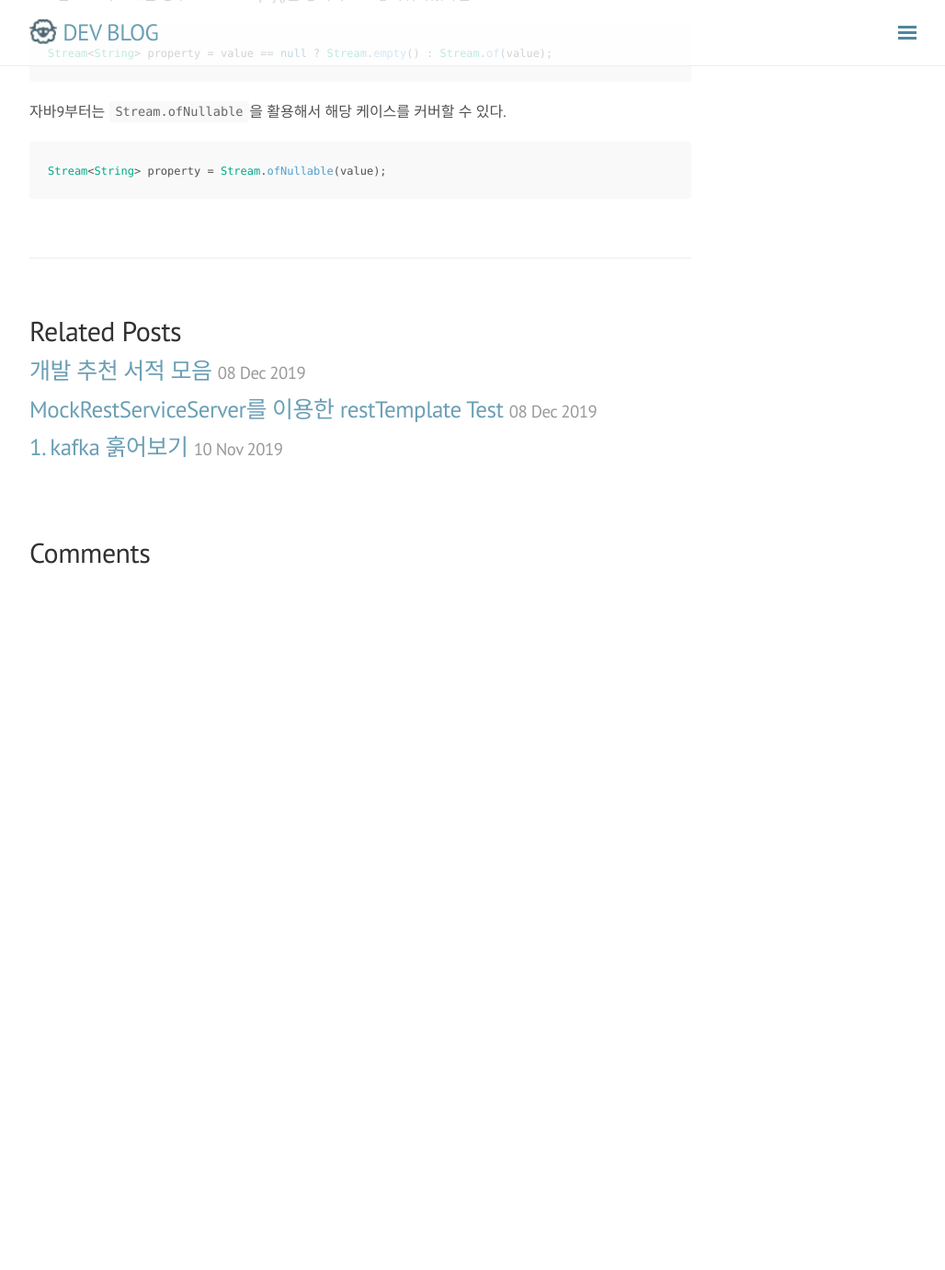
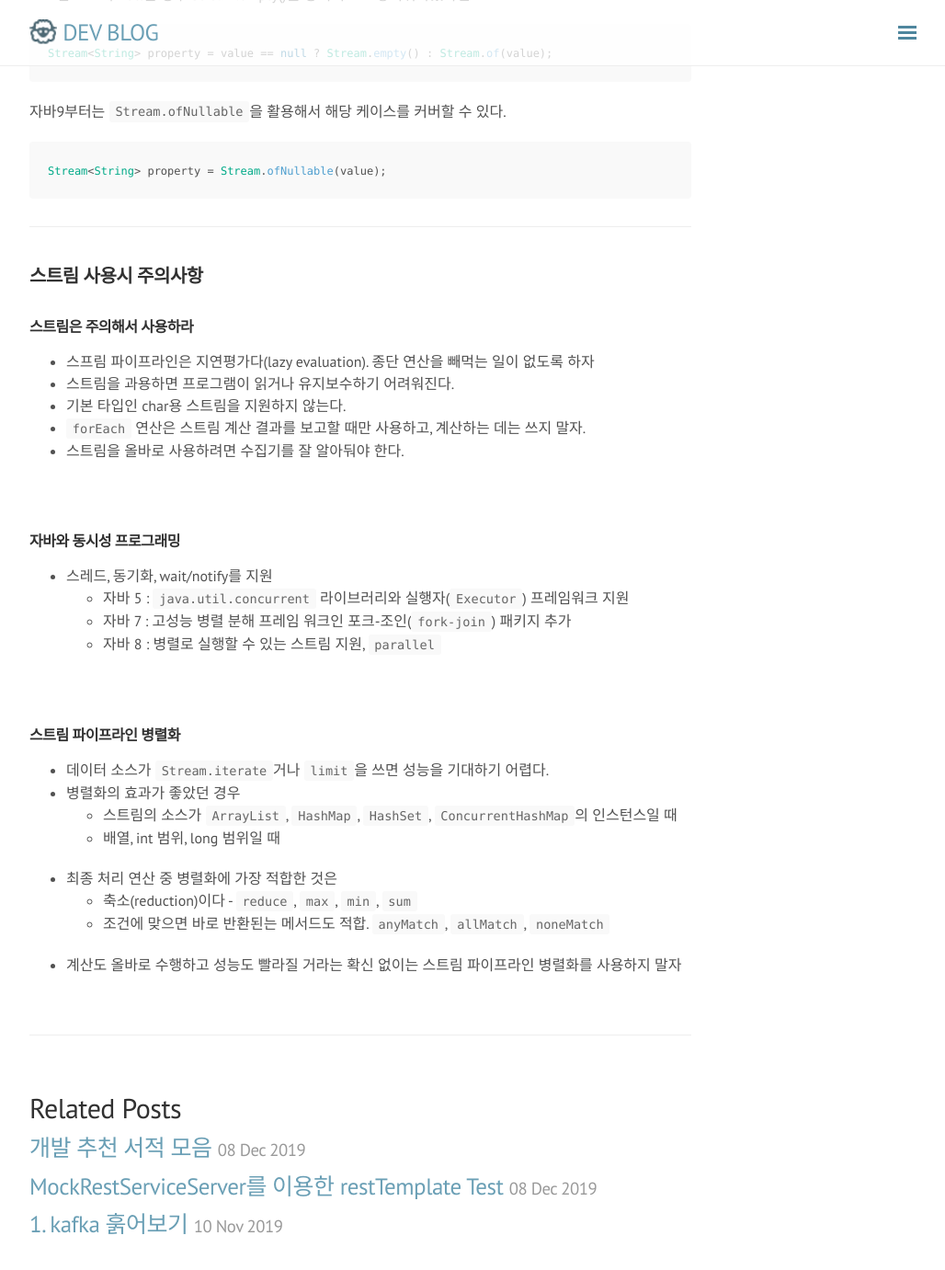
Before and after one commit to rmcodestar/rmcodestar.github.io, a Jekyll site: the page built from _posts/2020-02-02-java-stream.md, in a window 1280 px wide and 1400 px high, scrolled down 7356 px. Shown: the top 1381 px of the window at 92% size, without its empty margins (248-1276 px from the left). Built offline with Jekyll 4.4.1, drawn with Linux system fonts in a browser that asks for light colours; nearby versions of some CDN libraries; comment, search, counter and statistics services are not loaded; before the commit the page ends 7986 px from its top, so only the background shows below that.

Commit message:
Update 2020-02-02-java-stream.md

````diff
--- a/_posts/2020-02-02-java-stream.md
+++ b/_posts/2020-02-02-java-stream.md
@@ -410,3 +410,37 @@ Stream<String> property = value == null ? Stream.empty() : Stream.of(value);
 ```java
 Stream<String> property = Stream.ofNullable(value);
 ```
+
+***
+
+## 스트림 사용시 주의사항
+
+### 스트림은 주의해서 사용하라
+
+* 스프림 파이프라인은 지연평가다(lazy evaluation). 종단 연산을 빼먹는 일이 없도록 하자
+*  스트림을 과용하면 프로그램이 읽거나 유지보수하기 어려워진다.
+* 기본 타입인 char용 스트림을 지원하지 않는다.
+* `forEach` 연산은 스트림 계산 결과를 보고할 때만 사용하고, 계산하는 데는 쓰지 말자.
+* 스트림을 올바로 사용하려면 수집기를 잘 알아둬야 한다.
+
+<br>
+
+### 자바와 동시성 프로그래밍
+
+* 스레드, 동기화, wait/notify를 지원
+  * 자바 5 : `java.util.concurrent` 라이브러리와 실행자(`Executor`) 프레임워크 지원
+  * 자바 7 : 고성능 병렬 분해 프레임 워크인 포크-조인(`fork-join`) 패키지 추가
+  * 자바 8 : 병렬로 실행할 수 있는 스트림 지원, `parallel`
+
+<br>
+
+### 스트림 파이프라인 병렬화
+
+* 데이터 소스가 `Stream.iterate`거나 `limit`을 쓰면 성능을 기대하기 어렵다.
+* 병렬화의 효과가 좋았던 경우
+  * 스트림의 소스가 `ArrayList`, `HashMap`, `HashSet`, `ConcurrentHashMap`의 인스턴스일 때
+  * 배열, int 범위, long 범위일 때
+* 최종 처리 연산 중 병렬화에 가장 적합한 것은
+  * 축소(reduction)이다 - `reduce`, `max`, `min`, `sum`
+  * 조건에 맞으면 바로 반환된는 메서드도 적합. `anyMatch`, `allMatch`, `noneMatch`
+* 계산도 올바로 수행하고 성능도 빨라질 거라는 확신 없이는 스트림 파이프라인 병렬화를 사용하지 말자
````
